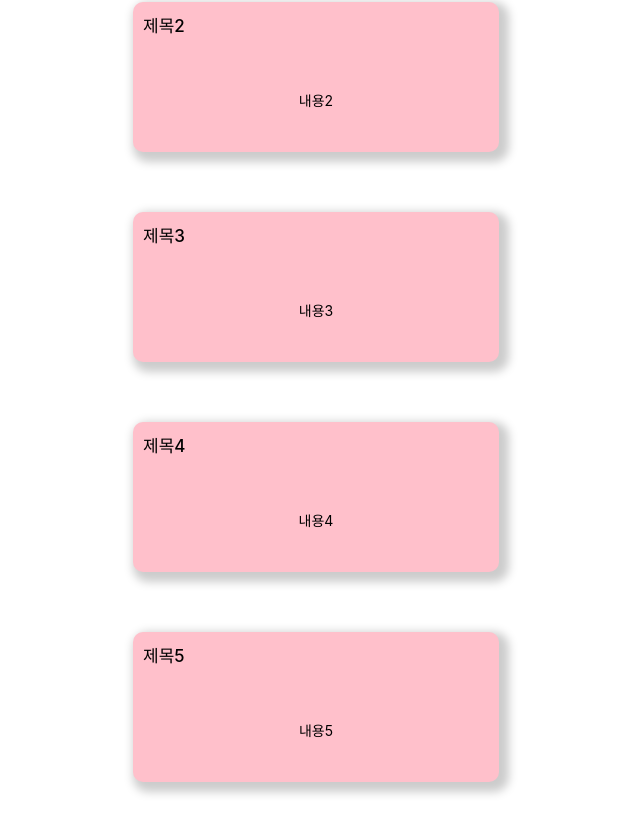
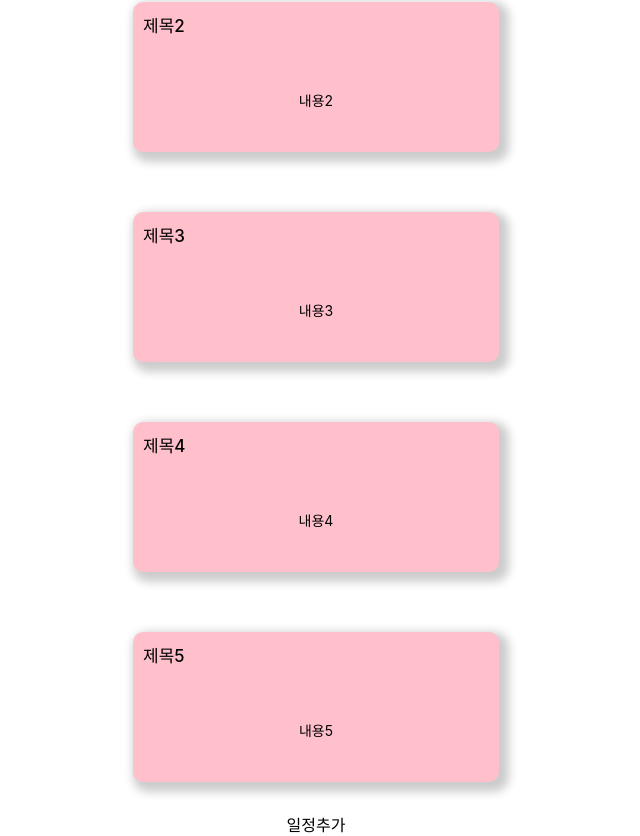
Before and after one commit to ybw903/WhereToGo, a Next.js app in the folder client/: page / in a window 1280 px wide. Shown: the part 326-1162 px from the top of the page, without its empty margins (324-964 px from the left). Before the commit the page ends 1138 px from the top, so only its background shows below. Built offline with nearby package versions, Linux system fonts and the light colour scheme.

Commit message:
move&add: schedules pages move under schedules file and add createSchedules pages

```diff
--- a/client/pages/index.tsx
+++ b/client/pages/index.tsx
@@ -1,5 +1,6 @@
 import type { NextPage } from 'next'
 import Head from 'next/head'
+import Link from 'next/link'
 import TourCard from '../src/components/TourCard'
 import { TourData } from '../src/type'
 
@@ -26,6 +27,11 @@ const Home: NextPage = () => {
         <div className={styles.card__wrapper}>
         {testData.map((tour,idx) => <TourCard key={idx} {...tour}></TourCard>)}
         </div>
+        <div>
+          <Link href="/schedules/create">
+            <div>일정추가</div>
+          </Link>
+        </div>
       </main>
     </div>
   )
--- a/client/pages/schedules.tsx
+++ b/client/pages/schedules/index.tsx
@@ -1,5 +1,5 @@
-import TourCalender from "../src/components/TourCalender";
-import styles from '../styles/Schedules.module.css';
+import TourCalender from "../../src/components/TourCalender"
+import styles from '../../styles/Schedules.module.css';
 export default function Schedules() {
     return (
         <div>
```
Also changed, not shown: client/pages/schedules/create.tsx (added, +7 -0 lines).
